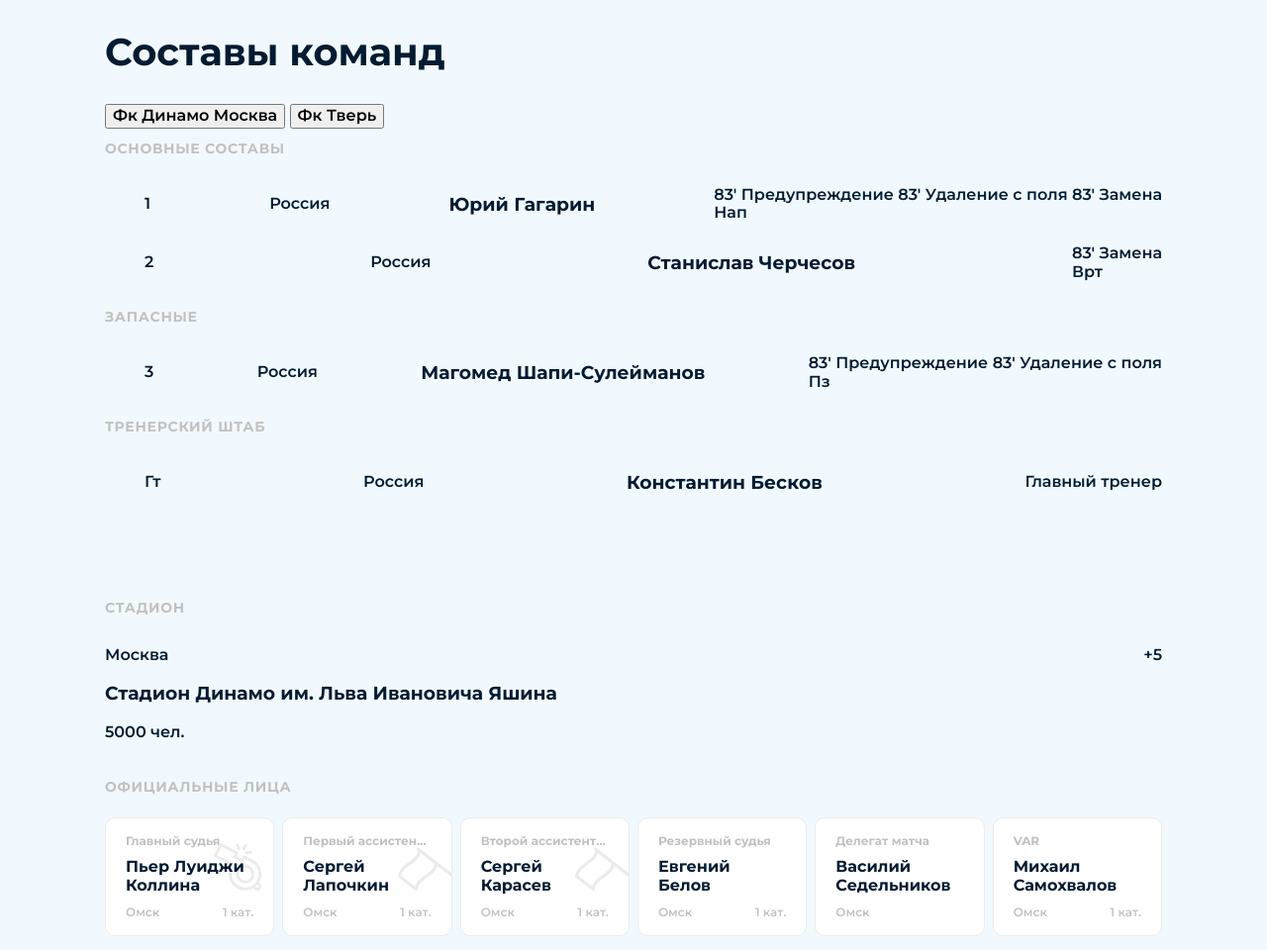
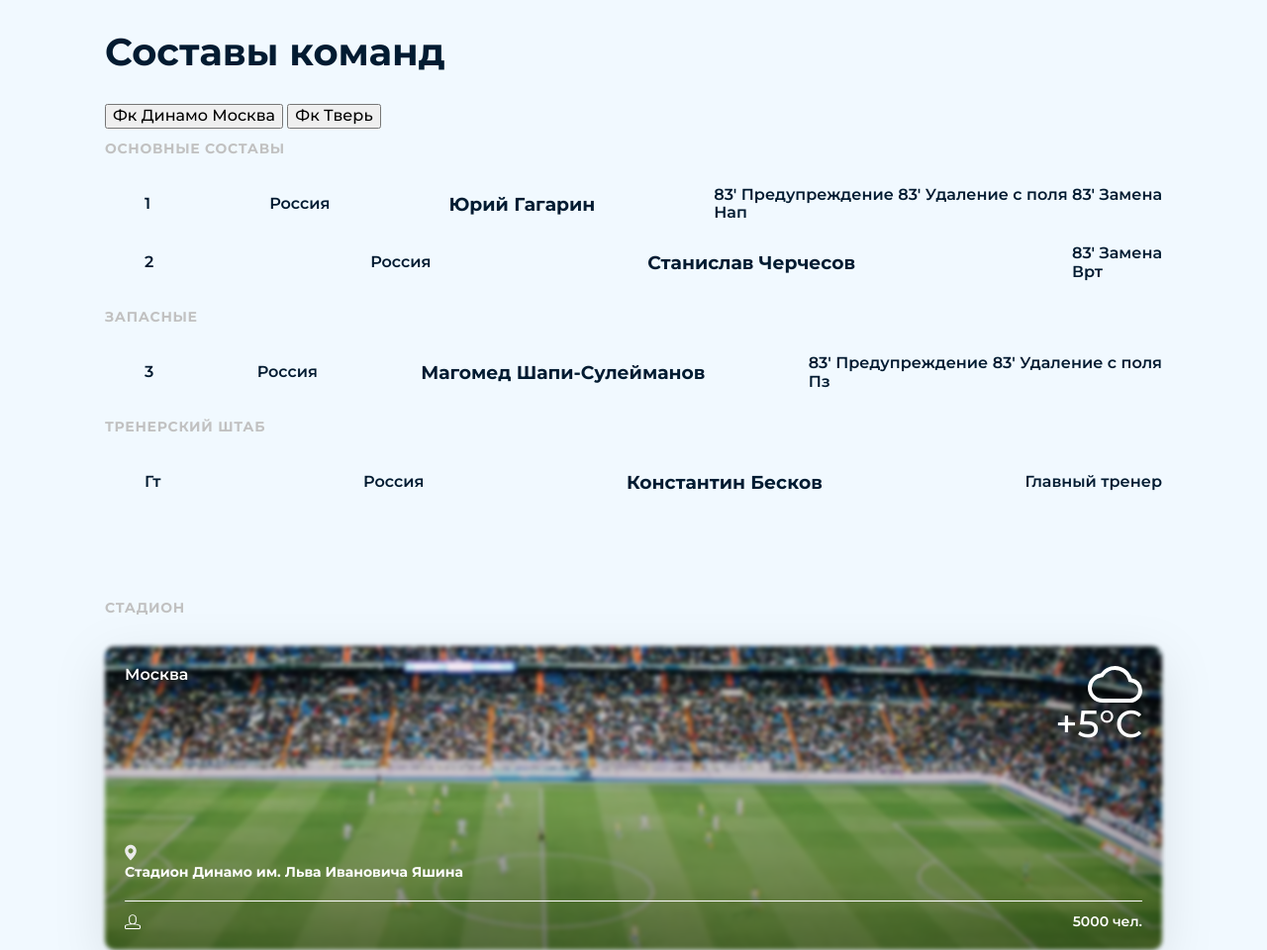
Before and after one commit to eimwe/soccer, a website built with webpack: page src/index.html in a window 1280 px wide. Shown: the top 960 px of the page at 99% size. Built offline with nearby package versions, Linux system fonts and the light colour scheme; files whose address does not match are found by name.

Commit message:
Добавил стили для карточки стадиона

```diff
--- /dev/null
+++ b/src/styles/blocks/arena.scss
@@ -0,0 +1,73 @@
+@use '../global/variables' as *;
+
+.arena {
+  position: relative;
+  padding: 1.25em;
+  border-radius: $radius-lg;
+  color: $color-back;
+  filter: drop-shadow(0px 15px 25px rgba(0, 0, 0, 0.1));
+  &::before {
+    content: '';
+    position: absolute;
+    inset: 0;
+    z-index: -1;
+    border-radius: $radius-lg;
+    background-image: linear-gradient(180deg, rgba(0, 0, 0, 0) 0%,
+                  rgba(0, 0, 0, 0.5) 100%),
+                    url('../images/dynamo.webp');
+    background-repeat: no-repeat;
+    background-position: 90% 65%;
+    filter: blur(2px);
+  }
+
+
+  &__city {
+    align-self: flex-start;
+  }
+
+  &__meteo {
+    font-size: $h1-font;
+    font-weight: 500;
+    &::after {
+      content: '°C';
+    }
+    &::before {
+      content: '';
+      display: block;
+      width: 55px;
+      height: 37px;
+      margin-left: auto;
+      background-image: url('../images/cloud.svg');
+      background-repeat: no-repeat;
+    }
+  }
+
+  &__name {
+    margin-top: 7em;
+    margin-bottom: 1.5em;
+    font-size: $middle-font;
+    &::before {
+      content: '';
+      display: block;
+      width: 20px;
+      height: 20px;
+      background-image: url('../images/location.svg');
+      background-repeat: no-repeat;
+    }
+  }
+
+  &__capacity {
+    padding-top: .875em;
+    border-top: 1px solid currentColor;
+    font-size: $middle-font;
+    &::before {
+      content: '';
+      display: inline-block;
+      vertical-align: top;
+      width: 16px;
+      height: 15px;
+      background-image: url('../images/spectator.svg');
+      background-repeat: no-repeat;
+    }
+  }
+}
--- a/src/styles/global/global.scss
+++ b/src/styles/global/global.scss
@@ -1,7 +1,7 @@
 @use '../helpers/normalize.css';
 @use 'variables' as *;
 
-@import url('https://fonts.googleapis.com/css2?family=Montserrat:wght@600;700&display=swap');
+@import url('https://fonts.googleapis.com/css2?family=Montserrat:wght@500;600;700&display=swap');
 
 html {
   box-sizing: border-box;
--- a/src/styles/index.scss
+++ b/src/styles/index.scss
@@ -4,3 +4,4 @@
 @use './blocks/subheading';
 @use './layout/sidebar';
 @use './blocks/badge';
+@use './blocks/arena';
```
Also changed, not shown: src/images/cloud.svg (added), src/images/dynamo.webp (added), src/images/location.svg (added), src/images/spectator.svg (added).
